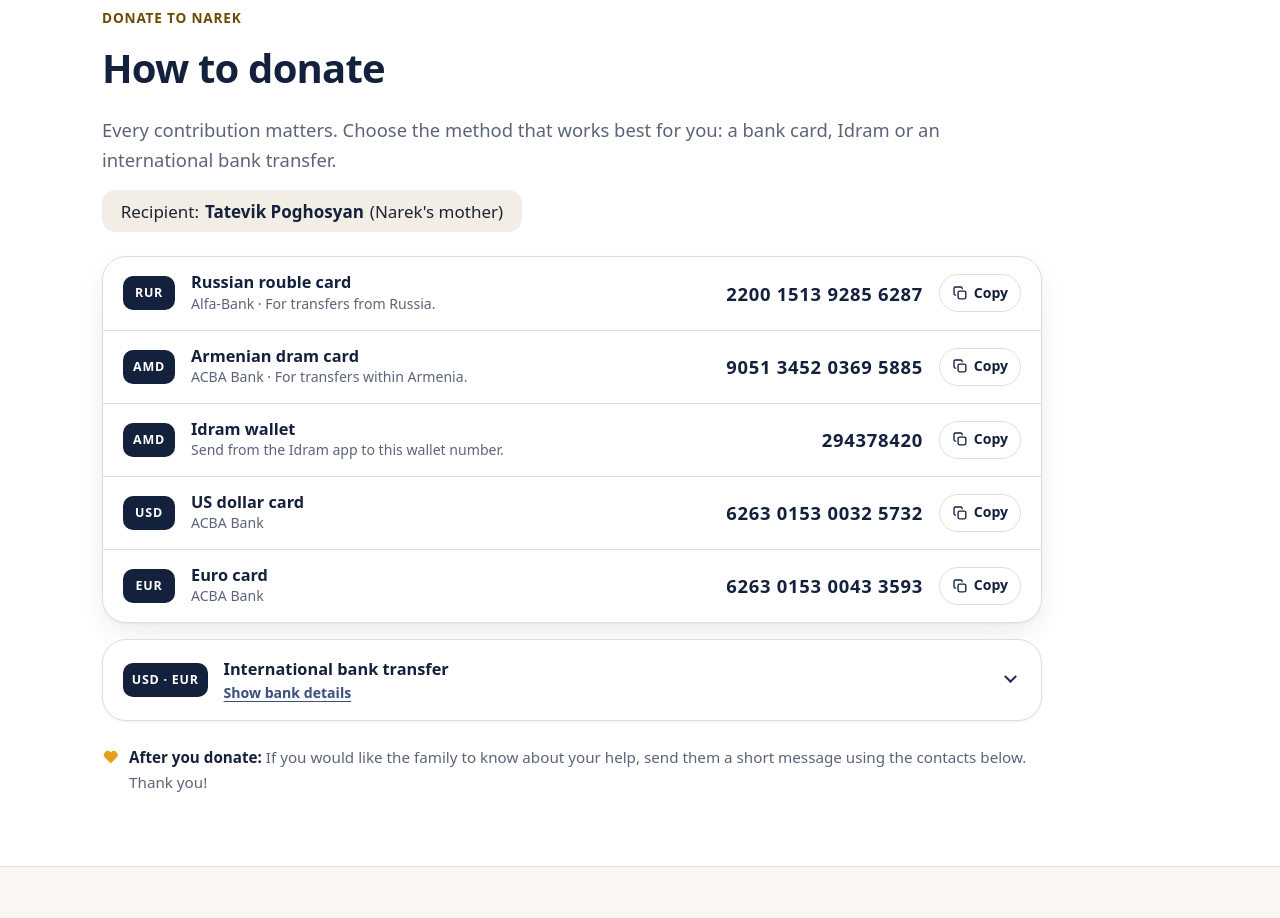
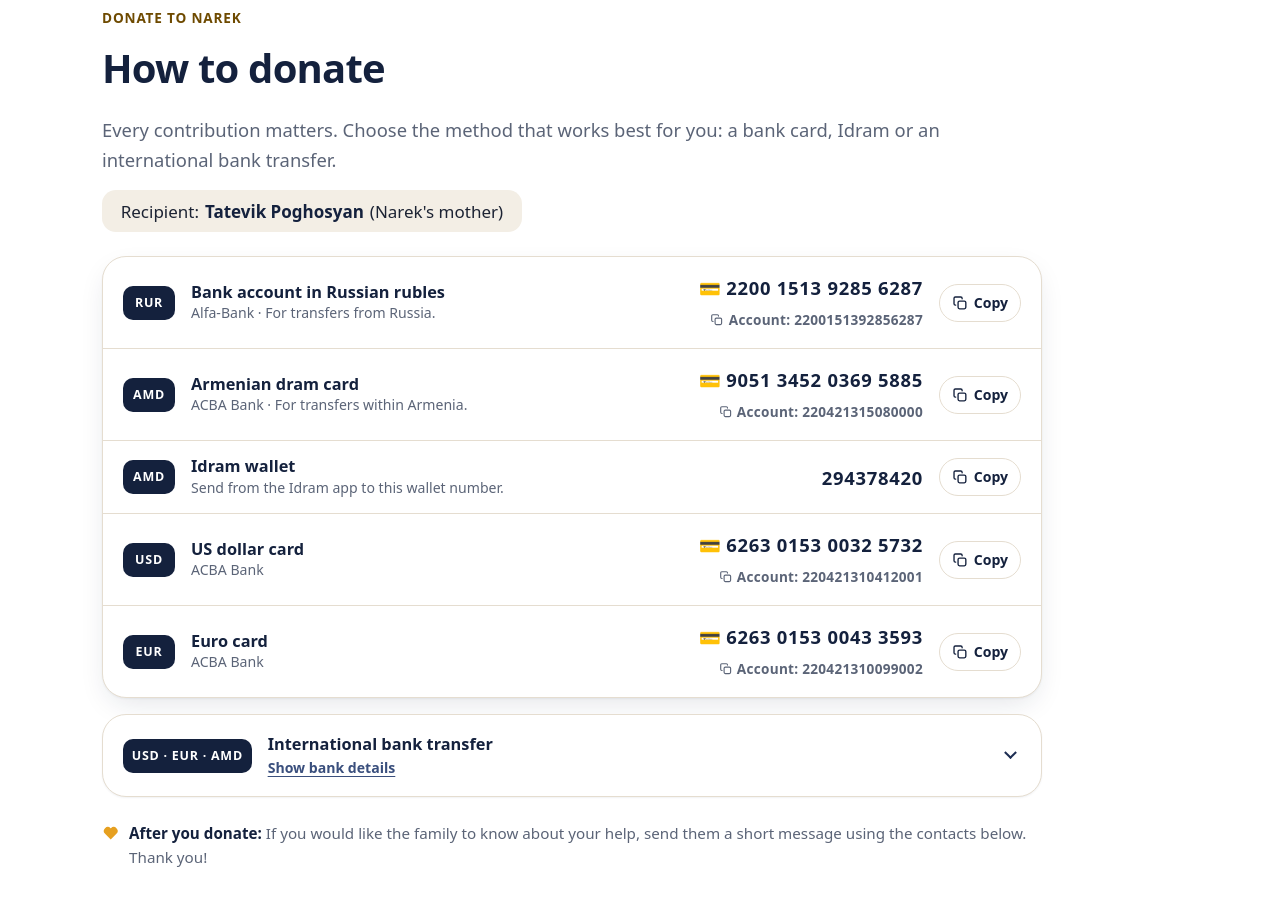
Before and after one commit to Aghas-Mh/Narek, an Eleventy site: page src/campaign.njk in a window 1280 px wide. Shown: the part 1062-1980 px from the top of the page. Built offline with nearby package versions, Linux system fonts and the light colour scheme; Eleventy itself is replaced by a stand-in of ours; files that its build step writes are made by us from their sources.

Commit message:
fix: update launch configuration port and enhance campaign data with additional currency and account details

```diff
--- a/src/_data/campaign.json
+++ b/src/_data/campaign.json
@@ -39,8 +39,9 @@
     {
       "id": "swift",
       "type": "swift",
-      "currency": "USD · EUR",
+      "currency": "USD · EUR · AMD",
       "beneficiary": "TATEVIK POGHOSYAN",
+      "accountAmd": "220421315080000",
       "accountUsd": "220421310412001",
       "accountEur": "220421310099002",
       "bank": "ACBA Bank OJSC",
@@ -64,19 +65,19 @@
 
   "photos": [
     {
+      "src": "/assets/img/life/2.jpeg",
+      "alt": {
+        "en": "Narek standing with two teenagers, their hands on his shoulders",
+        "ru": "Нарек с двумя подростками, которые положили руки ему на плечи",
+        "hy": "Նարեկը երկու պատանիների հետ, որոնք ձեռքերը դրել են նրա ուսերին"
+      }
+    },
+    {
       "src": "/assets/img/life/1.jpeg",
       "alt": {
         "en": "Narek smiling, in a white sweatshirt",
         "ru": "Улыбающийся Нарек в белой толстовке",
         "hy": "Ժպտացող Նարեկը՝ սպիտակ սվիտերով"
-      }
-    },
-    {
-      "src": "/assets/img/life/2.jpeg",
-      "alt": {
-        "en": "Narek standing with two teenagers, their hands on his shoulders",
-        "ru": "Нарек с двумя подростками, которые положили руки ему на плечи",
-        "hy": "Նարեկը երկու պատանիների հետ, որոնք ձեռքերը դրել են նրա ուսերին"
       }
     },
     {
--- a/src/_data/i18n/en.json
+++ b/src/_data/i18n/en.json
@@ -130,12 +130,13 @@
     "recipientRelation": "Narek's mother",
     "cardNumber": "Card number",
     "walletNumber": "Wallet number",
+    "account": "Account:",
     "bank": "Bank",
     "copy": "Copy",
     "copied": "Copied",
     "copyFailed": "Copy failed — please select the number",
     "methods": {
-      "rub": { "title": "Russian rouble card", "hint": "For transfers from Russia." },
+      "rub": { "title": "Bank account in Russian rubles", "hint": "For transfers from Russia." },
       "amd": { "title": "Armenian dram card", "hint": "For transfers within Armenia." },
       "idram": { "title": "Idram wallet", "hint": "Send from the Idram app to this wallet number." },
       "usd": { "title": "US dollar card", "hint": "" },
@@ -144,6 +145,7 @@
     },
     "swiftFields": {
       "beneficiary": "Beneficiary (account holder)",
+      "accountAmd": "Account number for AM dram",
       "accountUsd": "Account number for US dollars",
       "accountEur": "Account number for euros",
       "bank": "Beneficiary's bank",
--- a/src/_data/i18n/hy.json
+++ b/src/_data/i18n/hy.json
@@ -130,6 +130,7 @@
     "recipientRelation": "Նարեկի մայրը",
     "cardNumber": "Քարտի համար",
     "walletNumber": "Դրամապանակի համար",
+    "account": "Հաշիվ՝",
     "bank": "Բանկ",
     "copy": "Պատճենել",
     "copied": "Պատճենված է",
@@ -144,6 +145,7 @@
     },
     "swiftFields": {
       "beneficiary": "Ստացող (հաշվետեր)",
+      "accountAmd": "Դրամով հաշվեհամար",
       "accountUsd": "ԱՄՆ դոլարով հաշվեհամար",
       "accountEur": "Եվրոյով հաշվեհամար",
       "bank": "Ստացողի բանկ",
--- a/src/_data/i18n/ru.json
+++ b/src/_data/i18n/ru.json
@@ -130,12 +130,13 @@
     "recipientRelation": "мама Нарека",
     "cardNumber": "Номер карты",
     "walletNumber": "Номер кошелька",
+    "account": "Счет:",
     "bank": "Банк",
     "copy": "Копировать",
     "copied": "Скопировано",
     "copyFailed": "Не удалось скопировать — выделите номер вручную",
     "methods": {
-      "rub": { "title": "Карта в российских рублях", "hint": "Для переводов из России." },
+      "rub": { "title": "Банковский счет в российских рублях", "hint": "Для переводов из России." },
       "amd": { "title": "Карта в армянских драмах", "hint": "Для переводов внутри Армении." },
       "idram": { "title": "Кошелёк Idram", "hint": "Переведите из приложения Idram на этот номер кошелька." },
       "usd": { "title": "Карта в долларах США", "hint": "" },
@@ -144,6 +145,7 @@
     },
     "swiftFields": {
       "beneficiary": "Получатель (владелец счёта)",
+      "accountAmd": "Номер счёта в драмах",
       "accountUsd": "Номер счёта в долларах США",
       "accountEur": "Номер счёта в евро",
       "bank": "Банк получателя",
--- a/src/_includes/sections/donate.njk
+++ b/src/_includes/sections/donate.njk
@@ -31,7 +31,22 @@
             {{- mt.hint -}}
           </p>
         </div>
-        <span class="pay-row__number" aria-label="{{ t.donate.cardNumber if m.type == 'card' else t.donate.walletNumber }}">{{ (m.number | groupDigits) if m.type == "card" else m.number }}</span>
+        <div class="pay-row__account">
+          <span class="pay-row__number" aria-label="{{ t.donate.cardNumber if m.type == 'card' else t.donate.walletNumber }}">
+            {%- if m.type == "card" %}<span class="pay-row__emoji" aria-hidden="true">💳</span> {% endif -%}
+            {{ (m.number | groupDigits) if m.type == "card" else m.number }}
+          </span>
+
+          {#- A real button (keyboard + screen readers); only the [data-label] text changes on copy, so the icon stays -#}
+          {% if m.accountNumber is defined %}
+          <button class="pay-row__account_number" type="button"
+            data-copy="{{ m.accountNumber }}"
+            data-done="{{ t.donate.copied }}: {{ m.accountNumber }}"
+            data-fail="{{ t.donate.copyFailed }}">
+            {{ icon("copy") }}<span data-label>{{ t.donate.account }} {{ m.accountNumber }}</span>
+          </button>
+          {% endif %}
+        </div>
         {{ copyButton(m.number, mt.title) }}
       </li>
       {%- endif %}
@@ -59,7 +74,7 @@
             <dt>{{ label }}</dt>
             <dd>
               {% if m[key] | isTodo %}{% fill m[key] %}
-              {% else %}<span class="pay__value">{{ m[key] }}</span>{% if key in ["beneficiary", "accountUsd", "accountEur", "swift", "purpose"] %} {{ copyButton(m[key], label) }}{% endif %}
+              {% else %}<span class="pay__value">{{ m[key] }}</span>{% if key in ["beneficiary", "accountAmd", "accountUsd", "accountEur", "swift", "purpose"] %} {{ copyButton(m[key], label) }}{% endif %}
               {% endif %}
             </dd>
           </div>
--- a/src/assets/css/style.css
+++ b/src/assets/css/style.css
@@ -317,13 +317,14 @@ a:hover { color: var(--navy-600); }
 .quote blockquote { margin: 0; font-size: 1.2rem; line-height: 1.55; color: var(--navy-900); }
 .quote__by { margin: 1rem 0 0; font-weight: 700; color: var(--navy-800); }
 
+.media video { justify-self: center; }
 .media__title { margin-top: clamp(2.5rem, 6vw, 4rem); }
-.media { display: grid; gap: 1rem; grid-template-columns: repeat(2, 1fr); }
+.media { display: grid; gap: 1rem; grid-template-columns: repeat(1, 1fr); align-items: center; }
 .media__video { grid-column: 1 / -1; aspect-ratio: 16 / 9; border-radius: var(--radius); overflow: hidden; }
 .media__video iframe { width: 100%; height: 100%; border: 0; display: block; }
 .media__photo { margin: 0; aspect-ratio: 4 / 5; border-radius: var(--radius); overflow: hidden; }
 .media__photo img { width: 100%; height: 100%; object-fit: cover; }
-.media__photo:last-child:nth-child(even) { grid-column: 1 / -1; aspect-ratio: 16 / 9; }
+/* .media__photo:last-child:nth-child(even) { grid-column: 1 / -1; aspect-ratio: 16 / 9; } */
 /* Empty slots stay compact until real photos / video are added */
 .placeholder.media__video { aspect-ratio: auto; min-height: 150px; }
 .placeholder.media__photo { aspect-ratio: 4 / 3; }
@@ -421,6 +422,7 @@ a:hover { color: var(--navy-600); }
   padding: 1rem 1.25rem;
 }
 .pay-row + .pay-row { border-top: 1px solid var(--line); }
+
 .pay-row__currency {
   grid-area: cur; display: grid; place-items: center;
   min-width: 52px; height: 34px; padding: 0 0.55rem; border-radius: 10px;
@@ -430,11 +432,28 @@ a:hover { color: var(--navy-600); }
 .pay-row__info { grid-area: info; min-width: 0; }
 .pay-row__title { margin: 0; font-size: 1.02rem; font-weight: 700; letter-spacing: 0; color: var(--navy-900); }
 .pay-row__meta { margin: 0.1rem 0 0; font-size: 0.88rem; line-height: 1.4; color: var(--muted); }
+
+/* Card number, with the bank account number underneath (click to copy it) */
+.pay-row__account {
+  grid-area: number; min-width: 0;
+  display: flex; flex-direction: column; align-items: flex-end; gap: 0.2rem;
+}
 .pay-row__number {
-  grid-area: number;
   font-size: 1.15rem; font-weight: 750; letter-spacing: 0.04em;
   font-variant-numeric: tabular-nums; color: var(--navy-900); white-space: nowrap;
 }
+.pay-row__emoji { font-size: 0.95em; letter-spacing: 0; }
+.pay-row__account_number {
+  display: inline-flex; align-items: center; gap: 0.35em;
+  padding: 0.15em 0; border: 0; background: none; cursor: pointer;
+  font: inherit; font-size: 0.85rem; font-weight: 600; letter-spacing: 0.02em;
+  font-variant-numeric: tabular-nums; color: var(--muted); white-space: nowrap;
+  transition: color 0.15s;
+}
+.pay-row__account_number .icon { width: 1em; height: 1em; flex: none; }
+.pay-row__account_number:hover { color: var(--navy-800); text-decoration: underline; text-underline-offset: 0.2em; }
+.pay-row__account_number.is-done { color: var(--green); text-decoration: none; }
+
 .pay-row > .copy { grid-area: copy; }
 @media (max-width: 640px) {
   .pay-row {
@@ -444,7 +463,8 @@ a:hover { color: var(--navy-600); }
     padding: 1rem;
   }
   .pay-row__currency { height: 26px; min-width: 44px; font-size: 0.72rem; margin-top: 0.1rem; }
-  .pay-row__number, .pay-row > .copy { align-self: center; }
+  .pay-row__account { align-items: flex-start; }
+  .pay-row__account, .pay-row > .copy { align-self: center; }
   .pay-row__number { font-size: 1.08rem; }
 }
 
```
Also changed, not shown: .claude/launch.json.
